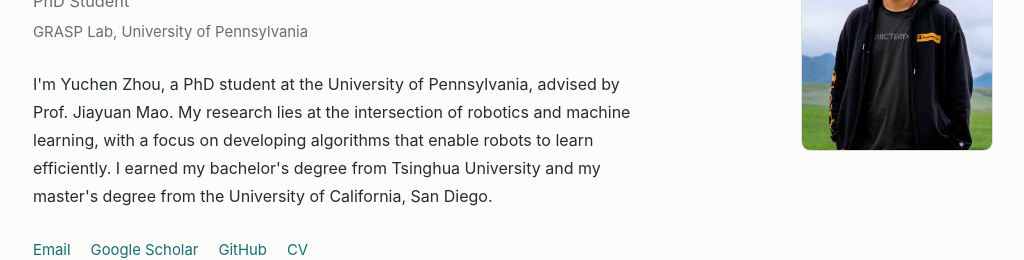
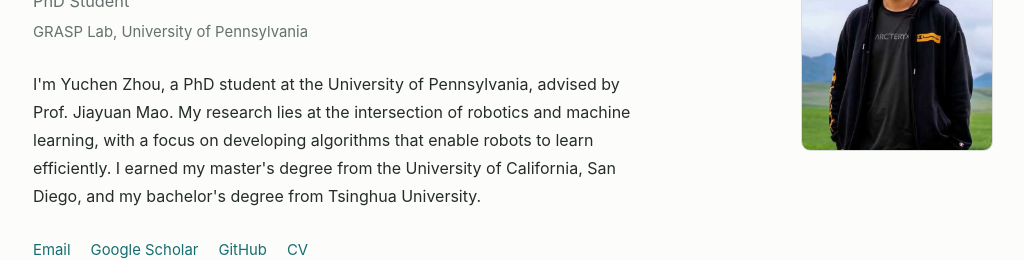
Before and after one commit to zyc00/yuchen_homepage, a plain HTML site: page index.html in a window 1280 px wide. Shown: the part 213-473 px from the top of the page, without its empty margins (127-1151 px from the left). Drawn offline with Linux system fonts and the light colour scheme.

Commit message:
List UCSD masters before Tsinghua bachelors in biography

```diff
--- a/index.html
+++ b/index.html
@@ -39,9 +39,9 @@
                 My research lies at the intersection of robotics
                 and machine learning, with a focus on developing
                 algorithms that enable robots to learn
-                efficiently. I earned my bachelor's degree from
-                Tsinghua University and my master's degree from
-                the University of California, San Diego.
+                efficiently. I earned my master's degree from
+                the University of California, San Diego, and my
+                bachelor's degree from Tsinghua University.
               </p>
             </div>
 
```
Also changed, not shown: templates/index.html (+3 -3 lines).
